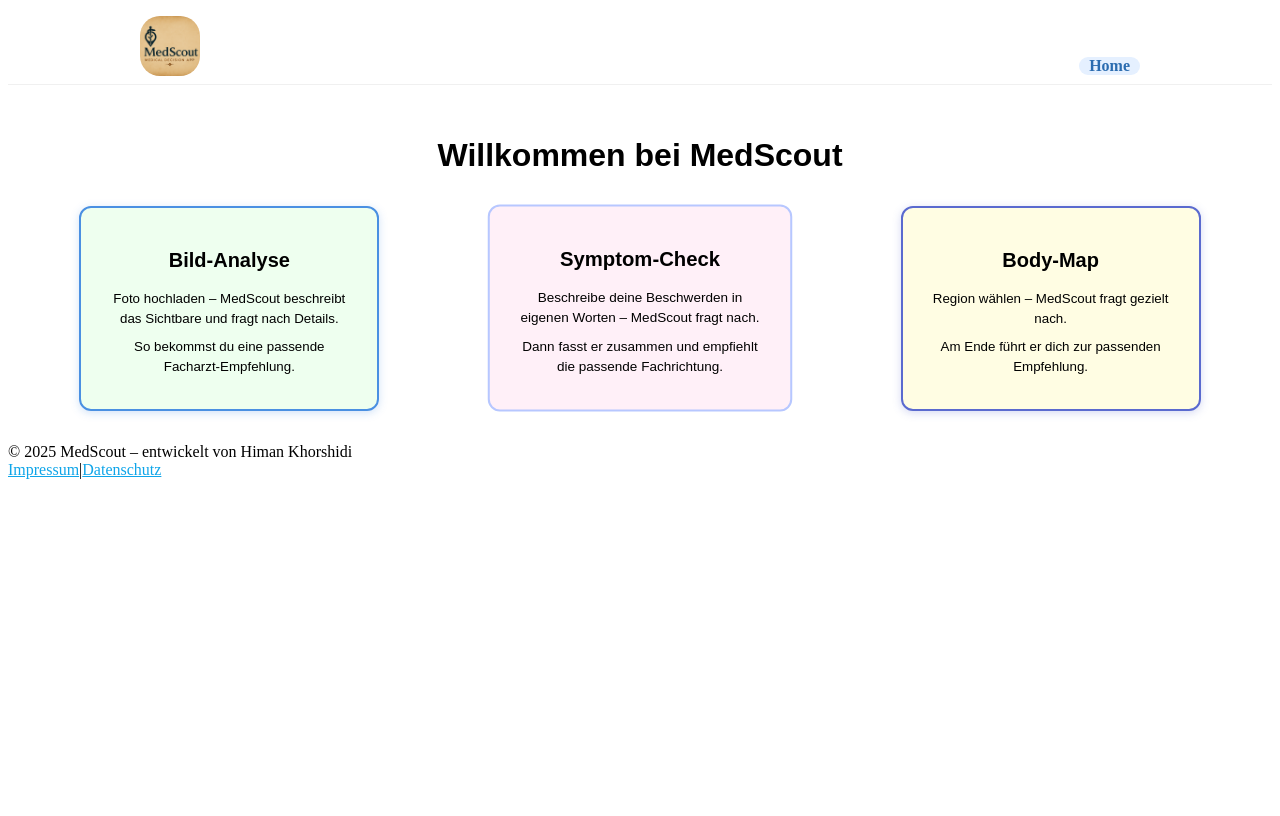
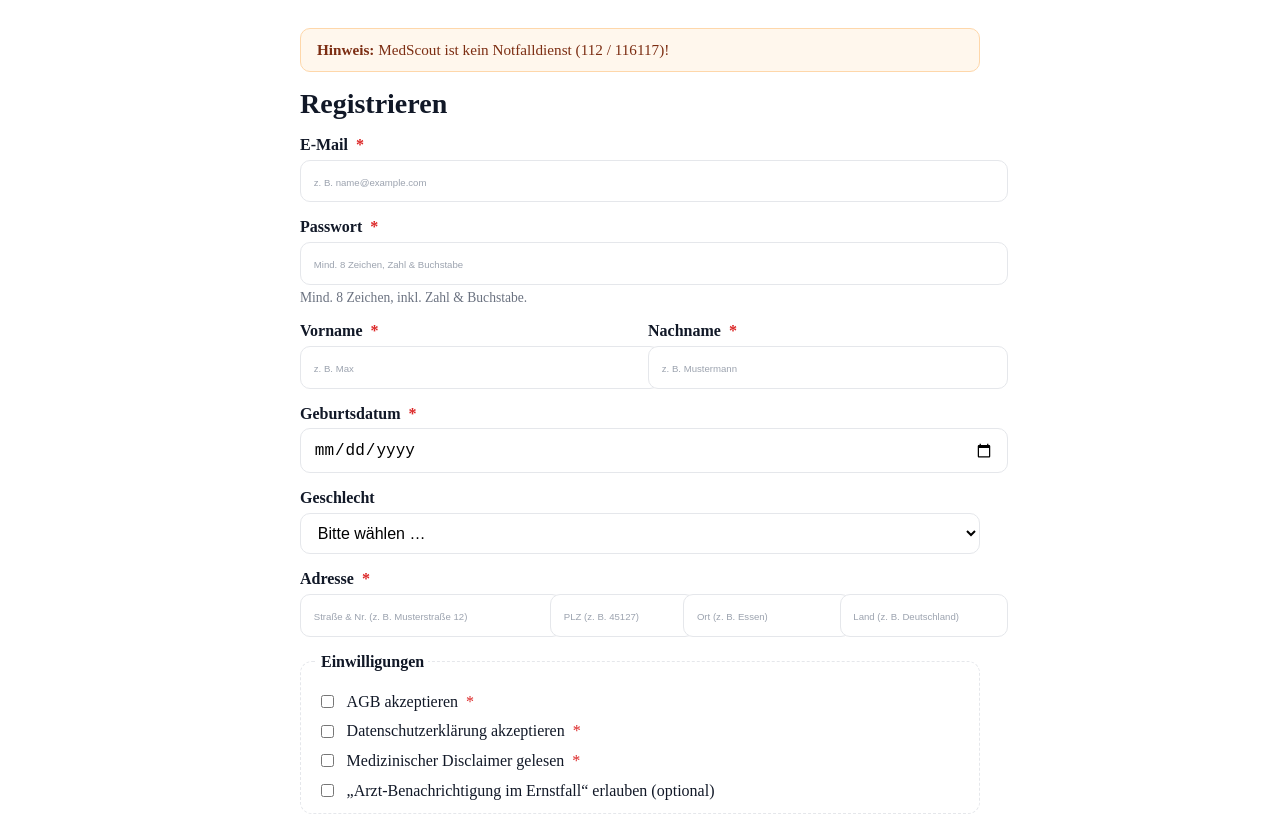
Before and after one commit to Himan-Herman/entscheidungs-app-imac-, a React (Vite) app in the folder client/: page /register in a window 1280 px wide. Before the commit this address led to /startseite. Shown: the top 816 px of the page. Built offline with nearby package versions, Linux system fonts and the light colour scheme.

Commit message:
Update main.jsx

```diff
--- a/client/src/main.jsx
+++ b/client/src/main.jsx
@@ -10,7 +10,7 @@
 import Layout from "./Layout.jsx";
 
 import Intro from "./pages/Intro";
-//import Register from "./pages/Register.jsx";
+import Register from "./pages/Register.jsx";
 import Startseite from "./pages/Startseite";
 import KoerperVorderseite from "./pages/KoerperVorderseite";
 import KoerperRueckseite from "./pages/KoerperRueckseite";
@@ -39,7 +39,7 @@
         <Route element={<Layout />}>
           <Route path="/" element={<Gate />} />
           <Route path="/intro" element={<Intro />} />
-
+          <Route path="/register" element={<Register />} />
           <Route path="/startseite" element={<Startseite />} />
           <Route path="/symptom" element={<SymptomChat />} />
           <Route path="/bild" element={<BildUpload />} />
```
